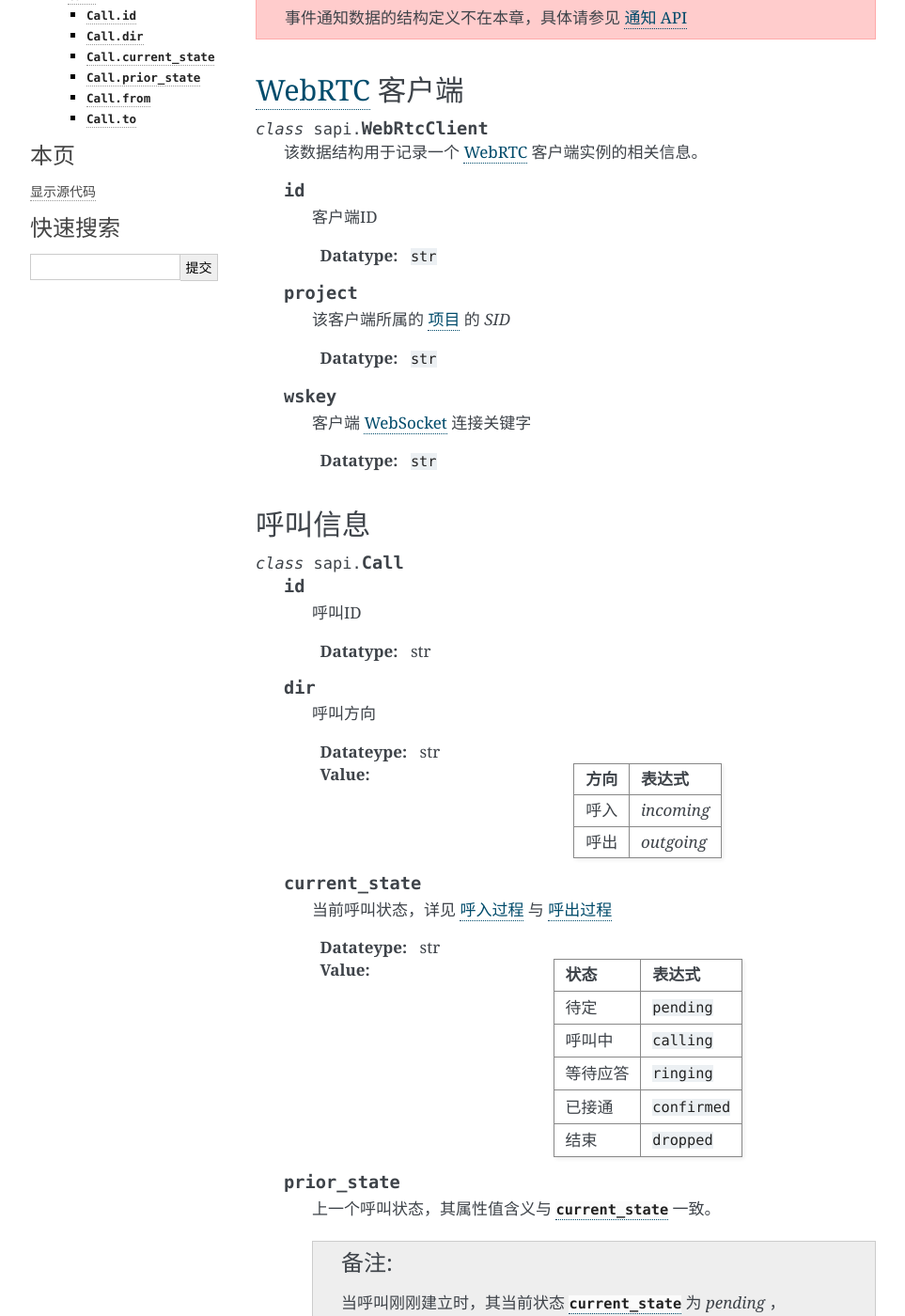
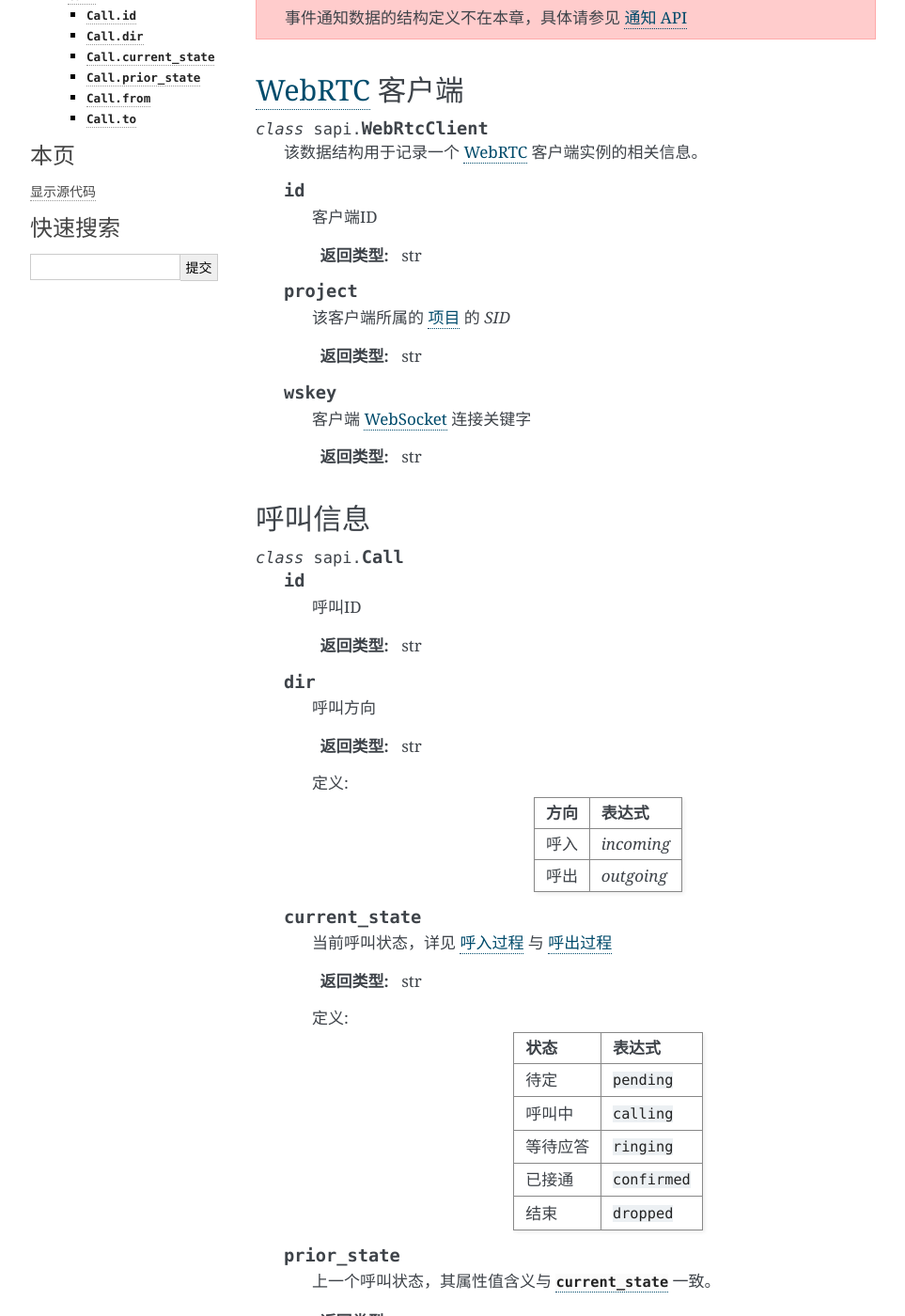
Before and after one commit to linkrtc/api_manual_zh, a Sphinx documentation site: the page built from docs/server_api/datastructure.rst, in a window 1280 px wide and 1400 px high, scrolled down 261 px. Shown: the whole window at 94% size, without its empty margins (148-1111 px from the left). Built offline with Sphinx 7.4.7, drawn with Linux system fonts in a browser that asks for light colours; some of the changed lines change nothing that is shown; some of the changed text lies outside the part shown.

Commit message:
调整伪代码中类属性定义文档

```diff
--- a/docs/server_api/datastructure.rst
+++ b/docs/server_api/datastructure.rst
@@ -19,19 +19,19 @@
 
     客户端ID
 
-    :datatype: ``str``
+    :rtype: str
 
   .. attribute:: project
 
     该客户端所属的 :ref:`项目<label-account-project>` 的 `SID`
 
-    :datatype: ``str``
+    :rtype: str
 
   .. attribute:: wskey
 
     客户端 :term:`WebSocket` 连接关键字
 
-    :datatype: ``str``
+    :rtype: str
 
 呼叫信息
 ==========
@@ -42,14 +42,15 @@
 
     呼叫ID
 
-    :datatype: str
+    :rtype: str
 
   .. attribute:: dir
 
     呼叫方向
 
-    :datateype: str
-    :value:
+    :rtype: str
+
+    定义:
       ======== ================
       方向      表达式
       ======== ================
@@ -61,8 +62,9 @@
 
     当前呼叫状态，详见 :ref:`label-proc-incoming-call` 与 :ref:`label-proc-outgoing-call`
 
-    :datateype: str
-    :value:
+    :rtype: str
+
+    定义:
       ==================== ==================================
       **状态**              **表达式**
       ==================== ==================================
@@ -77,12 +79,14 @@
 
     上一个呼叫状态，其属性值含义与 :attr:`current_state` 一致。
 
+    :rtype: str
+
     .. note:: 当呼叫刚刚建立时，其当前状态 :attr:`current_state` 为 `pending` ，:attr:`prior_state` 值是 ``null`` 。
 
   .. attribute:: from
 
-    :datatype: ``str``
+    :rtype: str
 
   .. attribute:: to
 
-    :datatype: ``str``
+    :rtype: str
```
